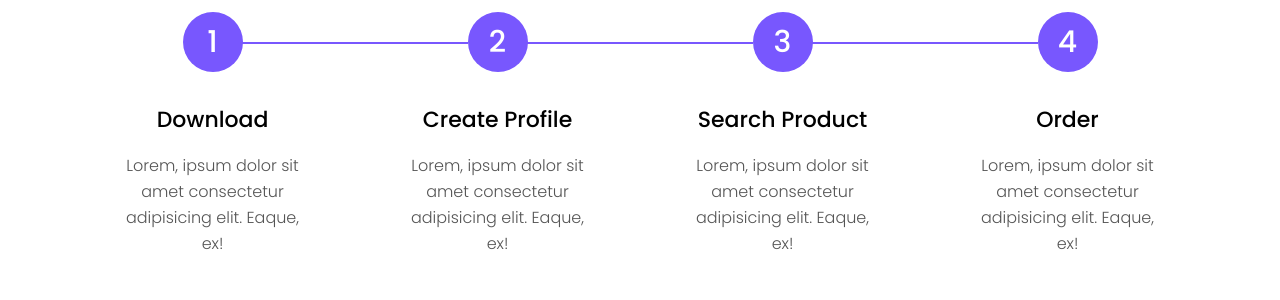
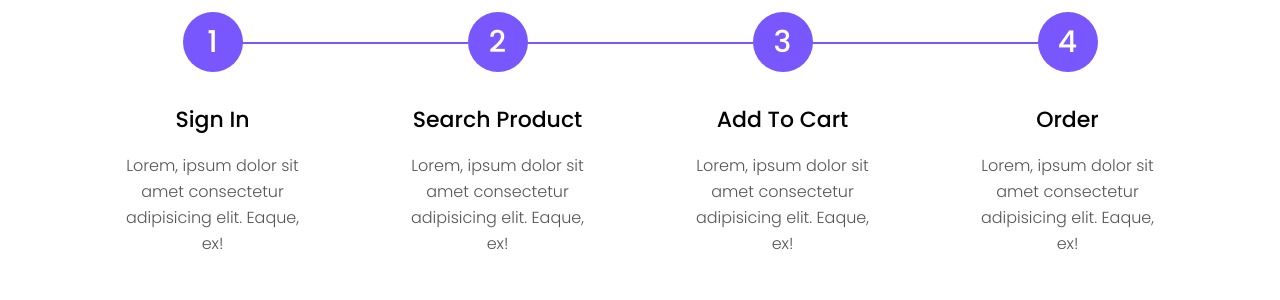
Before and after one commit to masrufjaman/central-shop, a Django app: page / in a window 1280 px wide. Shown: the part 3630-3930 px from the top of the page. Run offline with Django 3.2, Linux system fonts and the light colour scheme; some libraries are stand-ins or nearby versions.

Commit message:
how it work section step

```diff
--- a/home/static/home/js/main.js
+++ b/home/static/home/js/main.js
@@ -83,7 +83,7 @@ $(document).ready(function () {
   $('.team-carousel').owlCarousel({
     loop: true,
     margin: 0,
-    autoplay: true,
+    // autoplay: true,
     responsiveClass: true,
     responsive: {
       0: {
@@ -93,7 +93,7 @@ $(document).ready(function () {
         items: 2,
       },
       1000: {
-        items: 3,
+        items: 2,
       },
     },
   });
--- a/home/templates/home/home.html
+++ b/home/templates/home/home.html
@@ -250,7 +250,7 @@
       <div class="col-lg-3 col-md-6">
         <div class="how-it-works-item line-right">
           <div class="step">1</div>
-          <h3>download</h3>
+          <h3>Sign In</h3>
           <p>
             Lorem, ipsum dolor sit amet consectetur adipisicing elit. Eaque, ex!
           </p>
@@ -259,7 +259,7 @@
       <div class="col-lg-3 col-md-6">
         <div class="how-it-works-item line-right">
           <div class="step">2</div>
-          <h3>create profile</h3>
+          <h3>search product</h3>
           <p>
             Lorem, ipsum dolor sit amet consectetur adipisicing elit. Eaque, ex!
           </p>
@@ -268,7 +268,7 @@
       <div class="col-lg-3 col-md-6">
         <div class="how-it-works-item line-right">
           <div class="step">3</div>
-          <h3>search product</h3>
+          <h3>add to cart</h3>
           <p>
             Lorem, ipsum dolor sit amet consectetur adipisicing elit. Eaque, ex!
           </p>
```
